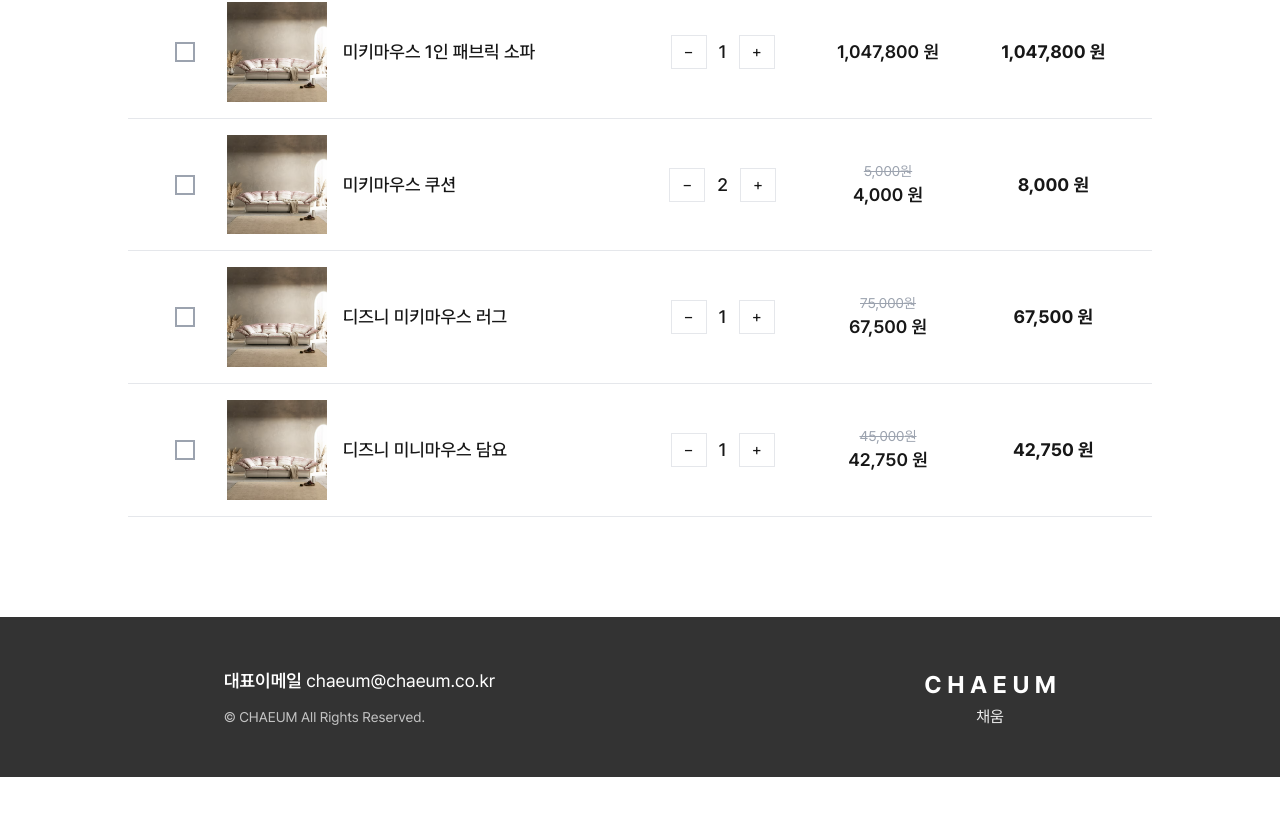
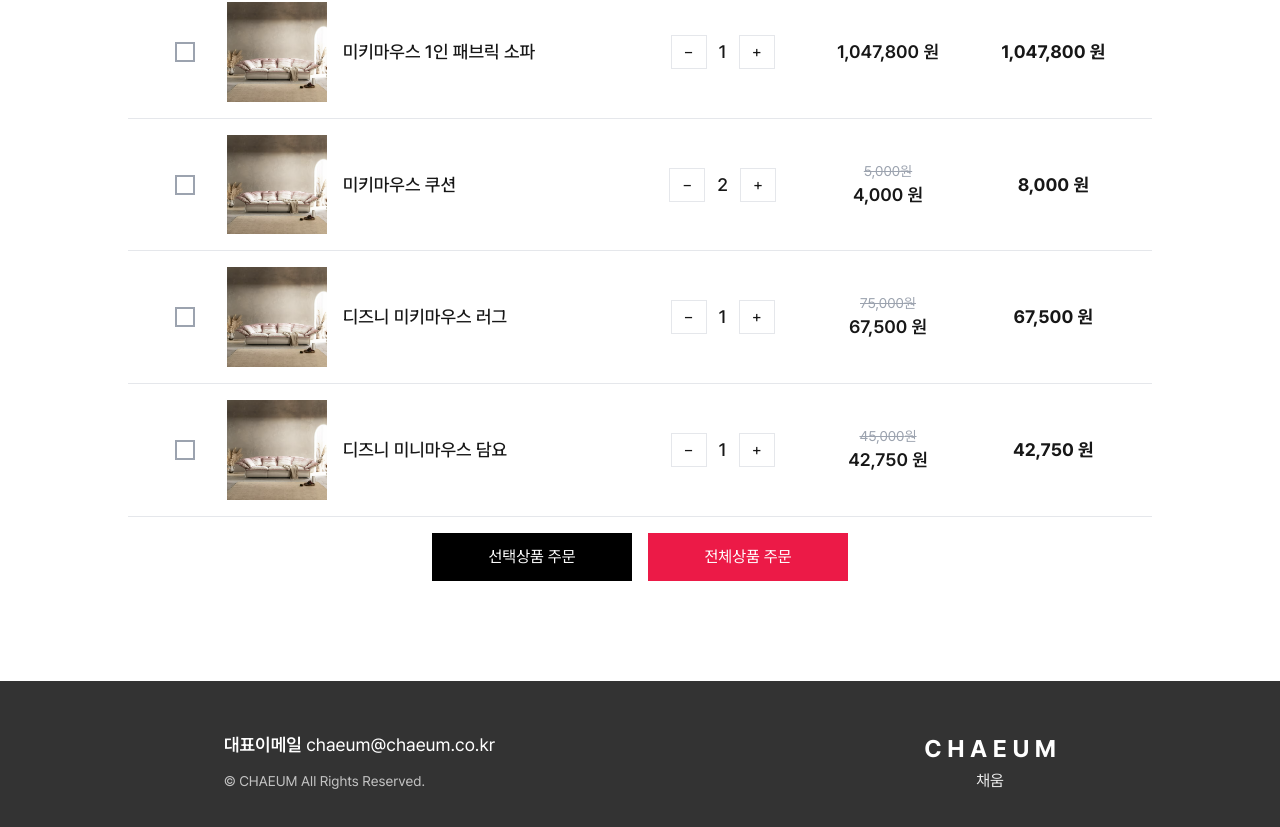
Before and after one commit to 2025Chaeum/chaeum-fe, a Next.js app in the folder chaeum/: page /cart in a window 1280 px wide. Shown: the part 417-1244 px from the top of the page. Before the commit the page ends 1194 px from the top, so only its background shows below. Built offline with nearby package versions, Linux system fonts and the light colour scheme.

Commit message:
[feat] 장바구니 주문 버튼 적용(#12)

```diff
--- a/chaeum/src/app/cart/deleteButton.tsx
+++ b/chaeum/src/app/cart/deleteButton.tsx
@@ -7,7 +7,7 @@
   onClick?: () => void;
 }
 
-function Button({ children, color, onClick }: ButtonProps) {
+function DeleteButton({ children, color, onClick }: ButtonProps) {
   return (
     <button
       className={`w-[120px] py-2 px-4 mr-2 border bg-white transition duration-200 hover:opacity-80
@@ -20,4 +20,4 @@
   );
 }
 
-export default Button;
+export default DeleteButton;
--- a/chaeum/src/app/cart/page.tsx
+++ b/chaeum/src/app/cart/page.tsx
@@ -1,16 +1,21 @@
 'use client';
 
-import Button from './deleteButton';
+import DeleteButton from './deleteButton';
 import CartList from './list/CartList';
+import Button from '@/components/Button';
 
 export default function ShoppingCart() {
   return (
     <div>
       <h1 className="text-4xl font-medium mb-8 text-left">장바구니</h1>
-      <Button color="black">전체삭제</Button>
-      <Button color="deepGray">선택삭제</Button>
+      <DeleteButton color="black">전체삭제</DeleteButton>
+      <DeleteButton color="deepGray">선택삭제</DeleteButton>
       <hr className="my-4 border-black" />
       <CartList />
+      <div className="pt-4 flex space-x-4 justify-center">
+        <Button>선택상품 주문</Button>
+        <Button color="bg-mainRed">전체상품 주문</Button>
+      </div>
     </div>
   );
 }
```
